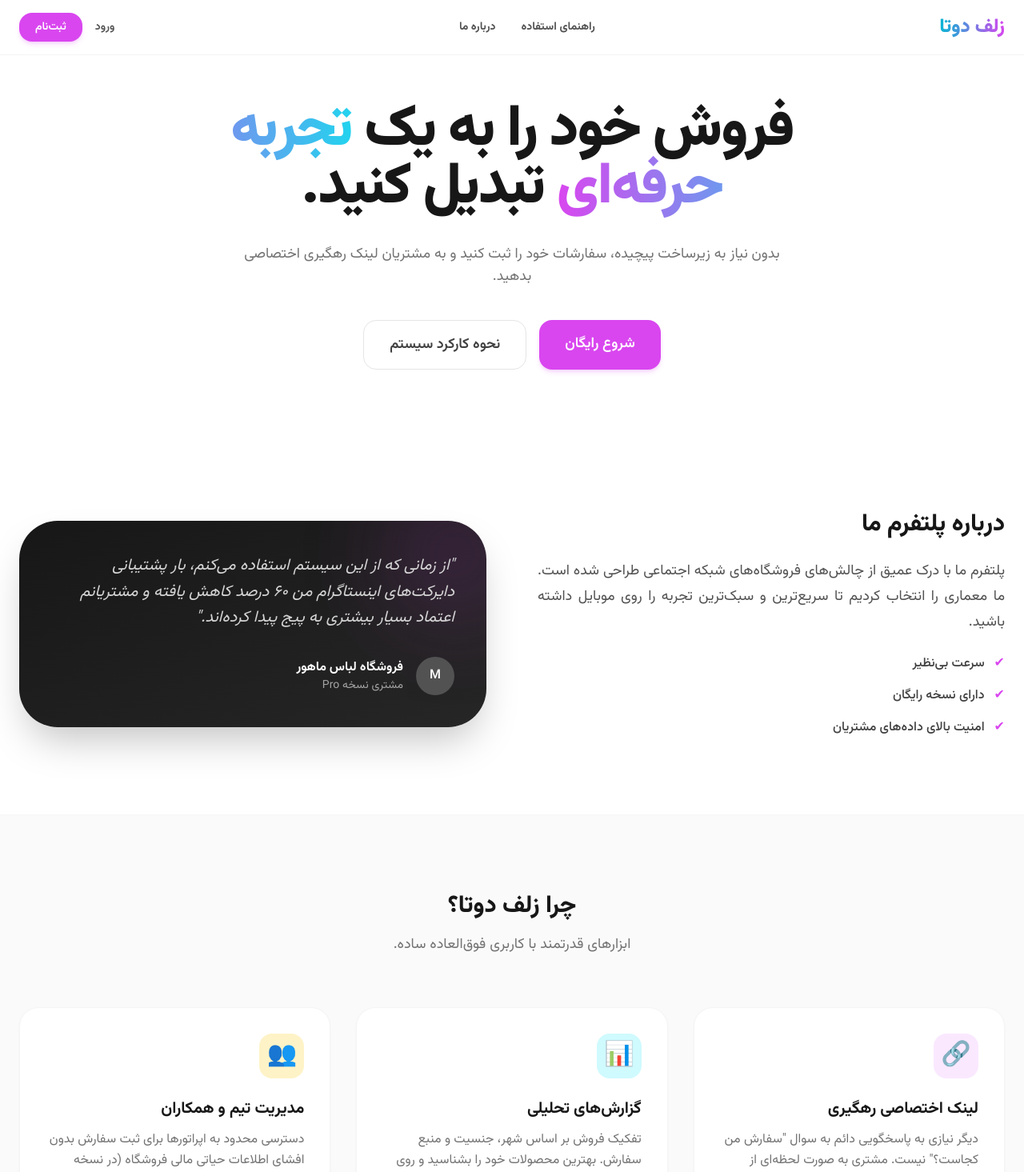
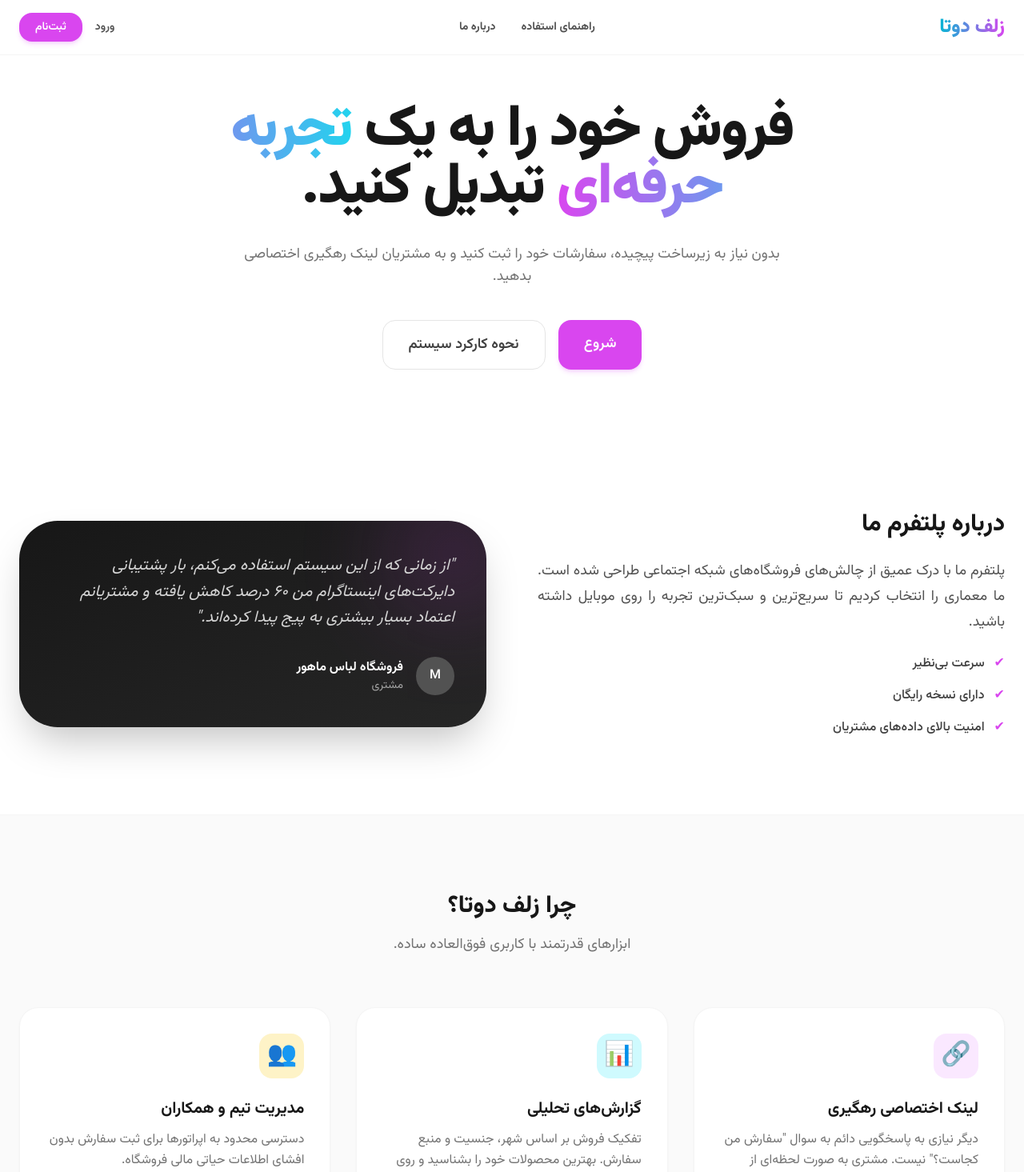
Before and after one commit to MHKarami97/frontend, a Vue app in the folder frontend/: page / in a window 1280 px wide. Shown: the top 1465 px of the page at 80% size. Built offline with nearby package versions, Linux system fonts and the light colour scheme.

Commit message:
Update LandingPage.vue

```diff
--- a/frontend/src/views/public/LandingPage.vue
+++ b/frontend/src/views/public/LandingPage.vue
@@ -44,7 +44,7 @@
       </h1>
       <p class="mx-auto mt-8 max-w-2xl text-lg text-neutral-500">بدون نیاز به زیرساخت پیچیده، سفارشات خود را ثبت کنید و به مشتریان لینک رهگیری اختصاصی بدهید.</p>
       <div class="mt-10 flex flex-col sm:flex-row justify-center gap-4">
-        <RouterLink class="btn-primary text-lg px-8 py-4" to="/register">شروع رایگان</RouterLink>
+        <RouterLink class="btn-primary text-lg px-8 py-4" to="/register">شروع</RouterLink>
         <button @click="scrollTo('features')" class="btn-secondary text-lg px-8 py-4 bg-white cursor-pointer hover:bg-neutral-50">نحوه کارکرد سیستم</button>
       </div>
     </section>
@@ -72,7 +72,7 @@
             <div class="w-12 h-12 bg-neutral-600 rounded-full flex items-center justify-center text-white font-medium select-none">M</div>
             <div>
               <div class="text-white font-bold">فروشگاه لباس ماهور</div>
-              <div class="text-sm text-neutral-400">مشتری نسخه Pro</div>
+              <div class="text-sm text-neutral-400">مشتری</div>
             </div>
           </div>
         </div>
@@ -106,7 +106,7 @@
             <div class="w-14 h-14 bg-amber-100 rounded-2xl flex items-center justify-center text-3xl mb-6">👥</div>
             <h3 class="text-xl font-bold text-neutral-900 mb-3">مدیریت تیم و همکاران</h3>
             <p class="text-neutral-500 leading-relaxed">
-              دسترسی محدود به اپراتورها برای ثبت سفارش بدون افشای اطلاعات حیاتی مالی فروشگاه (در نسخه Pro).
+              دسترسی محدود به اپراتورها برای ثبت سفارش بدون افشای اطلاعات حیاتی مالی فروشگاه.
             </p>
           </div>
         </div>
```
